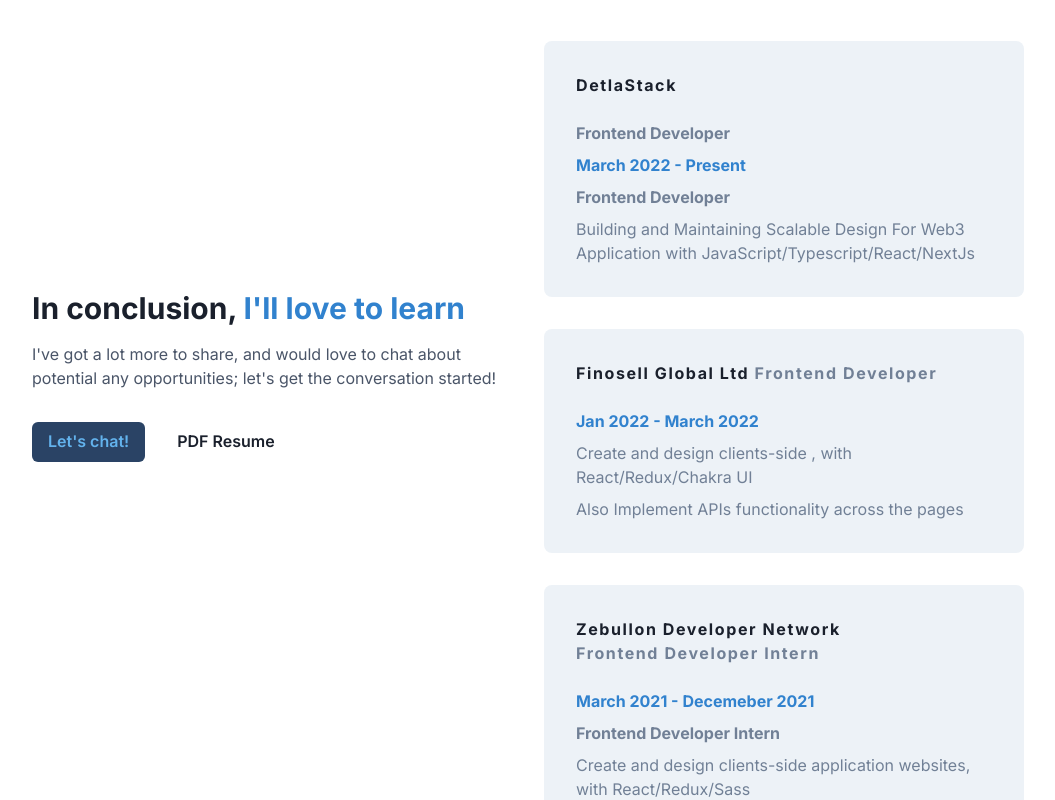
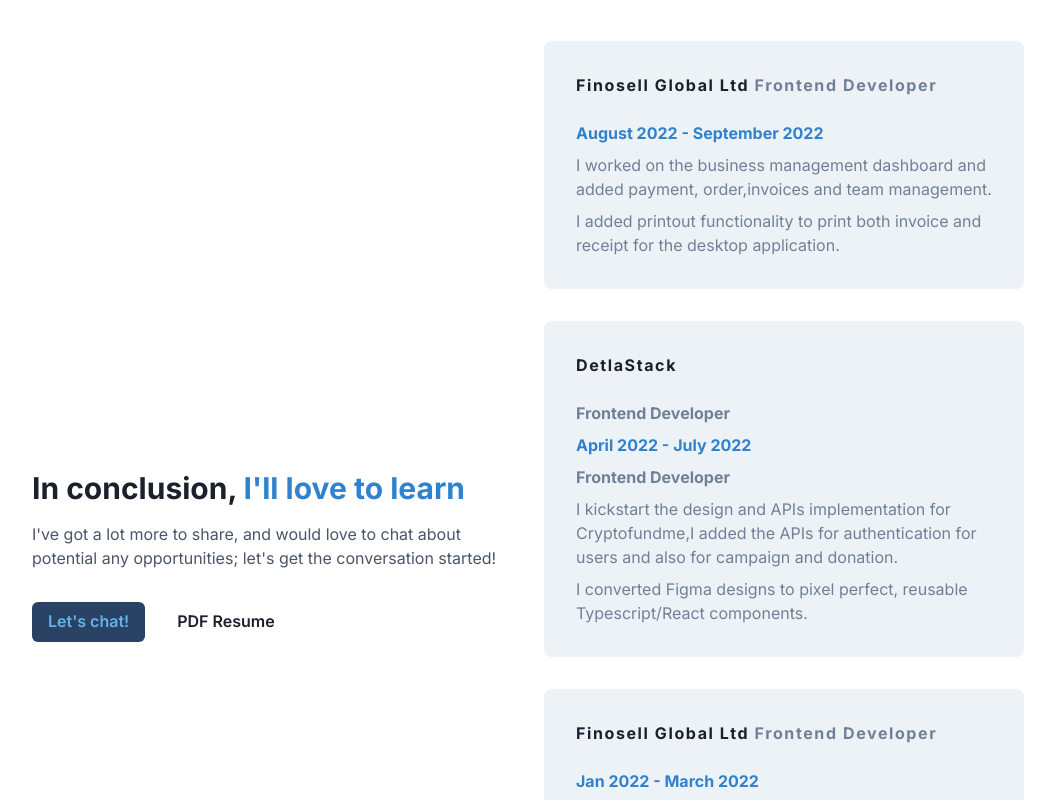
Before and after one commit to iamkennis/new-portfolio, a Next.js app: page / in a window 1280 px wide. Shown: the part 2520-3320 px from the top of the page, without its empty margins (112-1167 px from the left). Built offline with nearby package versions, Linux system fonts and the light colour scheme.

Commit message:
update work

```diff
--- a/src/components/fun-facts/FunFacts.tsx
+++ b/src/components/fun-facts/FunFacts.tsx
@@ -17,16 +17,33 @@
         </Heading>
 
       </Center>
+       <Box bg={CardBg} borderRadius="lg" mt={8} p={8} position="relative">
+         <Stack>
+        <Text fontWeight="bold" pb={4} letterSpacing="0.1rem">
+            Finosell Global Ltd {""}
+            <chakra.span color={CardText} fontWeight="bold" className="no-wrap">Frontend Developer</chakra.span>
+        </Text>
+          <Text fontWeight="bold" color={HighlightText}>August 2022 - September 2022</Text>
+          <Text color={CardText}>I worked on the business management dashboard and added payment, order,invoices and team management.
+</Text>
+          <Text color={CardText}>I added printout functionality to print both  invoice and receipt  for the desktop application.
+</Text>
+
+      </Stack>
+      </Box>
           <Box bg={CardBg} borderRadius="lg" mt={8} p={8}  position="relative">
       <Stack>
         <Text fontWeight="bold" pb={4} letterSpacing="0.1rem">
             DetlaStack
           </Text>
            <chakra.span color={CardText} fontWeight="bold" className="wrap">Frontend Developer</chakra.span>
-        <Text fontWeight="bold" color={HighlightText}>March 2022 - Present</Text>
+        <Text fontWeight="bold" color={HighlightText}>April 2022 - July 2022</Text>
         <Text fontWeight="bold" color={CardText}>Frontend Developer</Text>
         <Text color={CardText}>
-          Building and Maintaining Scalable Design For Web3 Application with JavaScript/Typescript/React/NextJs{" "}
+          I kickstart the design and APIs implementation for Cryptofundme,I added the APIs for authentication for users and also for campaign and donation.
+          </Text>
+           <Text color={CardText}>
+         I converted Figma designs to pixel perfect, reusable Typescript/React components.
         </Text>
       </Stack>
       </Box>
@@ -38,8 +55,10 @@
             <chakra.span color={CardText} fontWeight="bold" className="no-wrap">Frontend Developer</chakra.span>
         </Text>
           <Text fontWeight="bold" color={HighlightText}>Jan 2022 - March 2022</Text>
-          <Text color={CardText}>Create and design clients-side , with React/Redux/Chakra UI</Text>
-          <Text color={CardText}>Also Implement APIs functionality across the pages</Text>
+          <Text color={CardText}>Worked on creating the dashboard to manage both personal and business accounts.
+</Text>
+          <Text color={CardText}>I help create account authentication for business and personal accounts.</Text>
+
       </Stack>
       </Box>
 
@@ -48,11 +67,12 @@
     <Stack>
         <Text fontWeight="bold" pb={4} letterSpacing="0.1rem">
             Zebullon Developer Network {""}
-            <chakra.span color={CardText} fontWeight="bold" className="no-wrap">Frontend Developer Intern</chakra.span>
+            <chakra.span color={CardText} fontWeight="bold" className="no-wrap">UI/UX Intern</chakra.span>
         </Text>
-          <Text fontWeight="bold" color={HighlightText}>March 2021 - Decemeber 2021</Text>
-          <Text fontWeight="bold" color={CardText}>Frontend Developer Intern</Text>
-        <Text color={CardText}>Create and design clients-side application websites, with React/Redux/Sass</Text>
+          <Text fontWeight="bold" color={HighlightText}>March 2018 - April 2018
+</Text>
+          <Text fontWeight="bold" color={CardText}>UI/UX Intern</Text>
+        <Text color={CardText}>Help create a UI design and prototype  mockup in Adobe XD </Text>
       </Stack>
     </Box>
       </>
--- a/src/constants/companies.content.json
+++ b/src/constants/companies.content.json
@@ -1,6 +1,6 @@
 [
   {
     "company": "discord",
-    "resumeLink": "https://drive.google.com/file/d/1mP2P0CwjP4HIUg1f2N0FDFeoGsHrCu6e/view?usp=sharing"
+    "resumeLink": "https://docs.google.com/document/d/1ps-G4DHqpudFOpGszMXMeoDfhHa1xPRlIC8c_-2Cmts/view?usp=sharing"
   }
 ]
--- a/src/constants/index.ts
+++ b/src/constants/index.ts
@@ -1,4 +1,4 @@
 export const REAL_EMAIL = "amodukehindee@gmail.com";
 export const TEMP_EMAIL = "amodukehindee@gmail.com";
 export const RESUME_LINK =
-  "https://drive.google.com/file/d/1mP2P0CwjP4HIUg1f2N0FDFeoGsHrCu6e/view?usp=sharing";
+  "https://docs.google.com/document/d/1ps-G4DHqpudFOpGszMXMeoDfhHa1xPRlIC8c_-2Cmts/view?usp=sharing";
```
